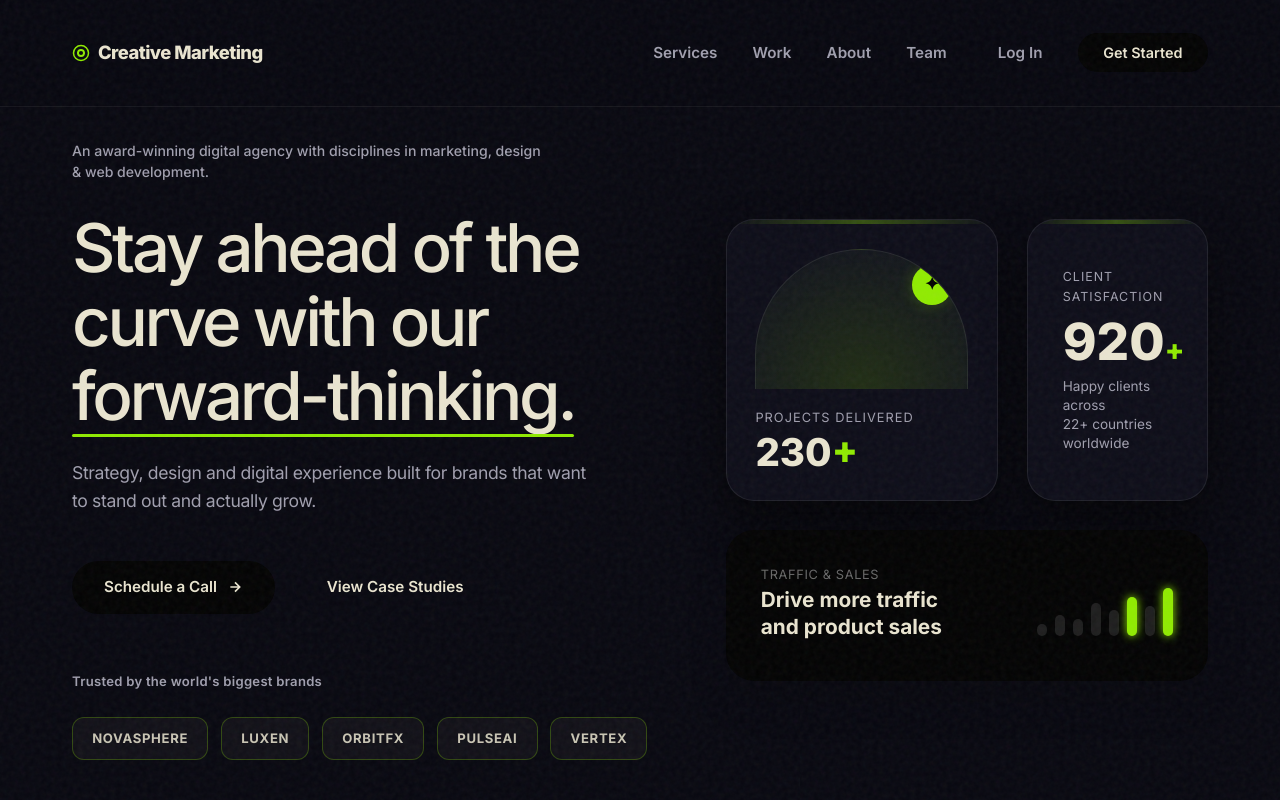
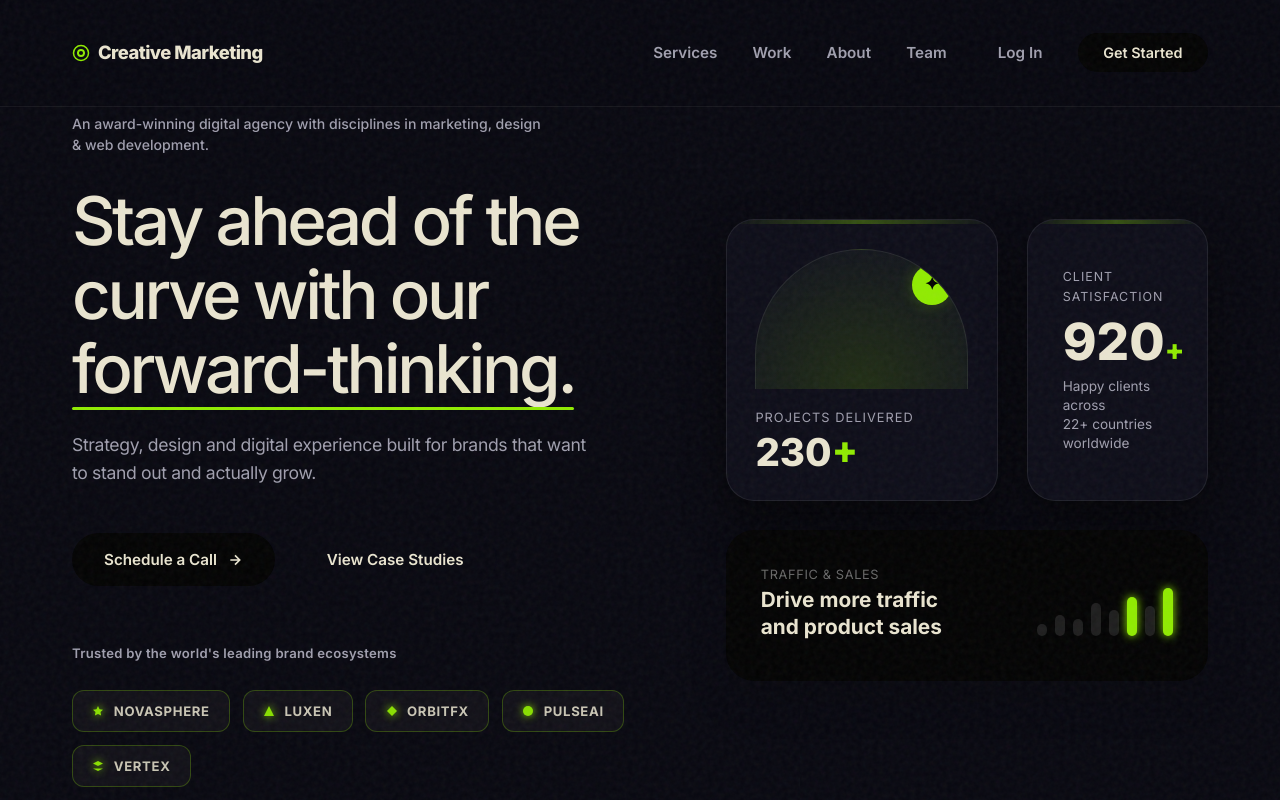
Before and after one commit to thevinduthenura/Creavie_Marketing, a Next.js app: page / in a window 1280 px wide. Shown: the top 800 px of the page. Built offline with nearby package versions, Linux system fonts and the light colour scheme.

Commit message:
feat: render premium glassmorphic client badges with styled SVG icons

```diff
--- a/app/page.tsx
+++ b/app/page.tsx
@@ -120,13 +120,20 @@ export default function Home() {
                 transition: 'all 1s cubic-bezier(0.16,1,0.3,1) 0.7s',
               }}
             >
-              <span className="trusted-label">Trusted by the world&apos;s biggest brands</span>
+              <span className="trusted-label">Trusted by the world&apos;s leading brand ecosystems</span>
               <div className="hero-client-logos">
-                <span>NovaSphere</span>
-                <span>Luxen</span>
-                <span>OrbitFx</span>
-                <span>PulseAI</span>
-                <span>Vertex</span>
+                {[
+                  { name: 'NovaSphere', icon: <svg width="12" height="12" viewBox="0 0 24 24" fill="currentColor"><path d="M12 2L15.09 8.26L22 9.27L17 14.14L18.18 21.02L12 17.77L5.82 21.02L7 14.14L2 9.27L8.91 8.26L12 2Z" /></svg> },
+                  { name: 'Luxen', icon: <svg width="12" height="12" viewBox="0 0 24 24" fill="currentColor"><path d="M12 2L2 22H22L12 2Z" /></svg> },
+                  { name: 'OrbitFx', icon: <svg width="12" height="12" viewBox="0 0 24 24" fill="currentColor"><path d="M12 2L2 12L12 22L22 12L12 2Z" /></svg> },
+                  { name: 'PulseAI', icon: <svg width="12" height="12" viewBox="0 0 24 24" fill="currentColor"><circle cx="12" cy="12" r="10" /></svg> },
+                  { name: 'Vertex', icon: <svg width="12" height="12" viewBox="0 0 24 24" fill="currentColor"><path d="M12 2L2 7L12 12L22 7L12 2Z M2 17L12 22L22 17" /></svg> }
+                ].map((logo, i) => (
+                  <span key={i}>
+                    {logo.icon}
+                    {logo.name}
+                  </span>
+                ))}
               </div>
             </div>
           </div>
```
